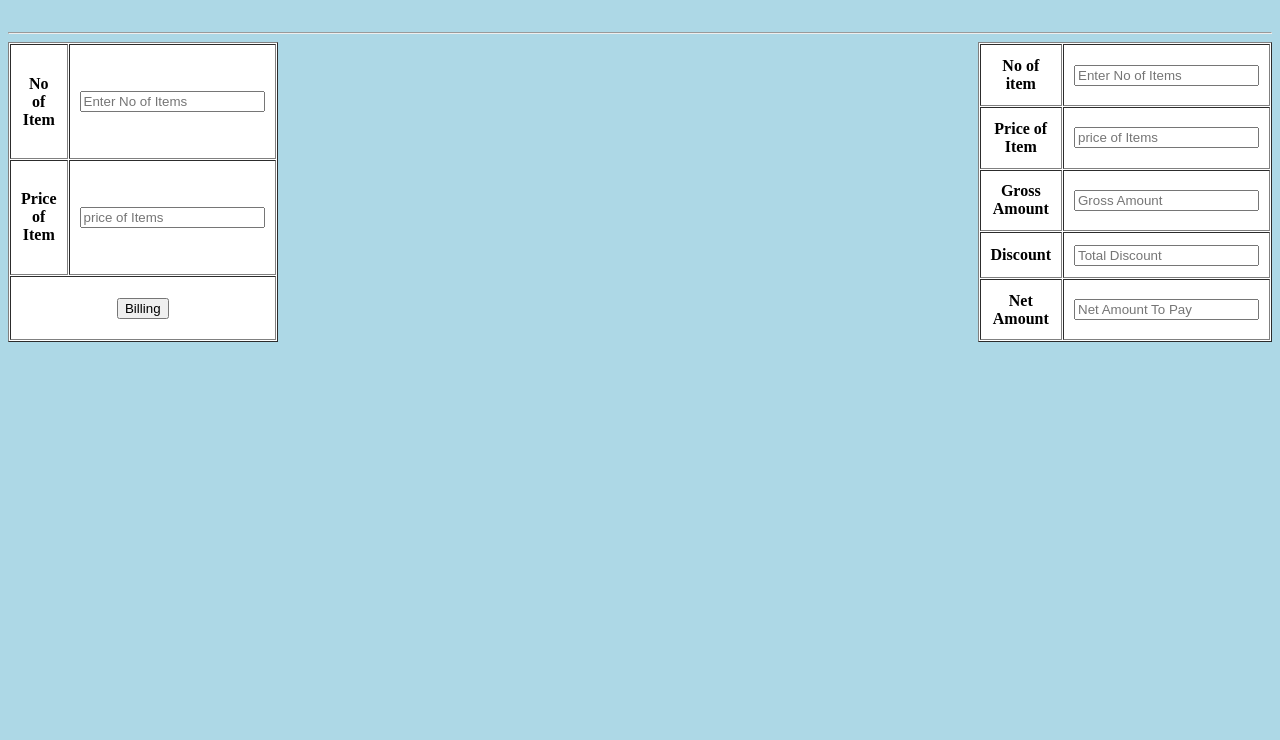
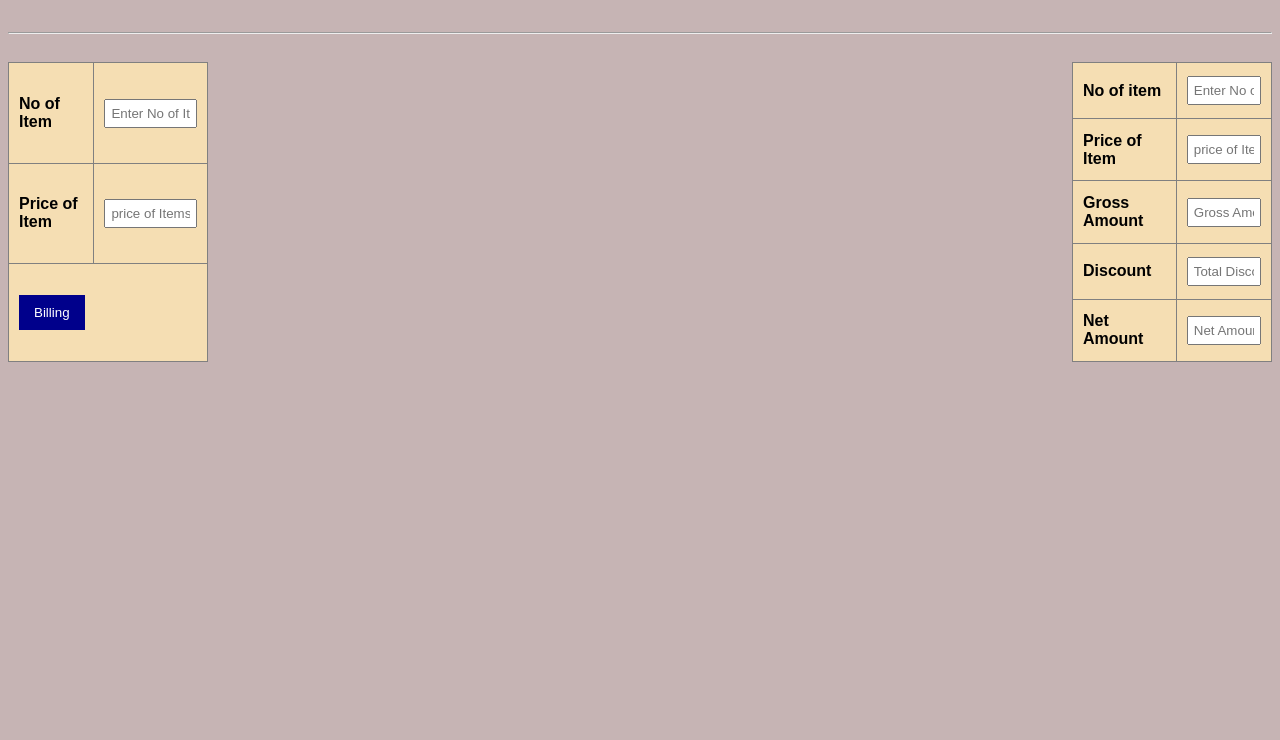
Before and after one commit to su690/Billing_Project, a plain HTML site: page index.html in a window 1280 px wide. Shown: the part 60-800 px from the top of the page. Drawn offline with Linux system fonts and the light colour scheme.

Commit message:
Update index.html

```diff
--- a/index.html
+++ b/index.html
@@ -16,33 +16,70 @@
                 var na = ga-dis;
                 alert("Total amaount is "+ga+" and discount is "+dis);
                 alert("Net amount is "+na);
-                document.billForm1.q1.value=q;
-                document.billForm1.p1.value=p;
-                document.billForm1.ga1.value=ga;
-                document.billForm1.dis1.value=dis;
-                document.billForm1.na1.value=na;
+                document.billForm1.q.value=q;
+                document.billForm1.p.value=p;
+                document.billForm1.ga.value=ga;
+                document.billForm1.dis.value=dis;
+                document.billForm1.na.value=na;
                 return false;
 
             }
 
         </script>
+        <style>
+            body {
+                font-family: Arial, sans-serif;
+                background-color: rgb(198, 180, 180);
+            }
+            h1 {
+                color: darkblue;
+            }
+            table {
+                margin: 20px auto;
+                border-collapse: collapse;
+            }
+            th, td {
+                padding: 10px;
+                text-align: left;
+            }
+            th {
+                background-color: wheat;
+            }
+            input[type="text"] {
+                width: 100%;
+                padding: 5px;
+                box-sizing: border-box;
+            }
+            input[type="submit"] {
+                background-color: darkblue;
+                color: white;
+                border: none;
+                padding: 10px 15px;
+                cursor: pointer;
+            }
+        </style>
     </head>
     <body bgcolor="lightblue">
+
         <h1 align="center" >Billing Information</h1><br><hr>
-        <form name="billForm" onsubmit="return show()">
-            <table bgcolor="white" align="left" border="1" height="300" width="200" cellspacing="1" cellpadding="10">
+
+
+
+         <form name="billForm" onsubmit="return show()">
+            <table bgcolor="wheat" align="left" border="1" height="300" width="200" cellspacing="1" cellpadding="10">
                <tr><th> No of Item</th> <td> <input type="text" name="q1" placeholder="Enter No of Items"></td></tr>
                <tr><th> Price of Item</th> <td> <input type="text" name="p1" placeholder="price of Items"></td></tr>
             </th></tr>
             <tr><th colspan="2"><input type="submit" value="Billing"></th></tr>
         </form>
+
         <form name="billForm1" onsubmit="return show()">
-            <table bgcolor="white" align="right" border="1" height="300 " width="200" cellspacing="1" cellpadding="10">
+            <table bgcolor="wheat" align="right" border="1" height="300 " width="200" cellspacing="1" cellpadding="10">
                <tr><th>No of item</th> <td><input type="text" name="q" placeholder="Enter No of Items"></td></tr>
                <tr><th> Price of Item</th> <td> <input type="text" name="p" placeholder="price of Items"></td></tr>
-               <tr><th> Gross Amount</th> <td> <input type="text" name="ga1" placeholder="Gross Amount"></td></tr>
-               <tr><th> Discount</th> <td> <input type="text" name="dis1" placeholder="Total Discount"></td></tr>
-               <tr><th> Net Amount</th> <td> <input type="text" name="na1" placeholder="Net Amount To Pay"></td></tr>
+               <tr><th> Gross Amount</th> <td> <input type="text" name="ga" placeholder="Gross Amount"></td></tr>
+               <tr><th> Discount</th> <td> <input type="text" name="dis" placeholder="Total Discount"></td></tr>
+               <tr><th> Net Amount</th> <td> <input type="text" name="na" placeholder="Net Amount To Pay"></td></tr>
             </table>
             </form>
 
```
